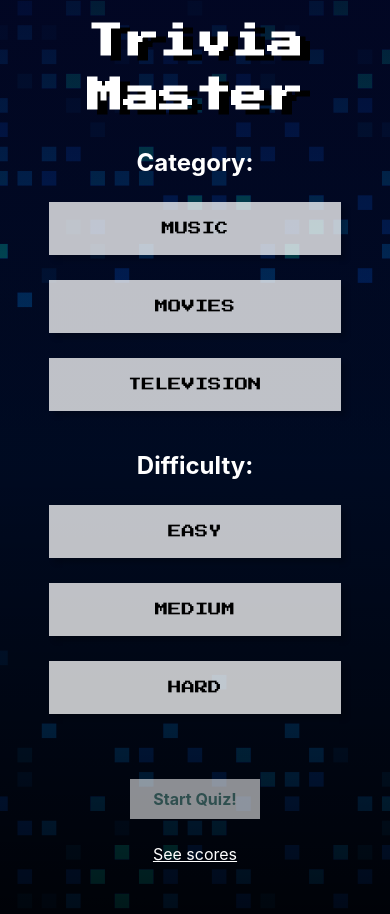
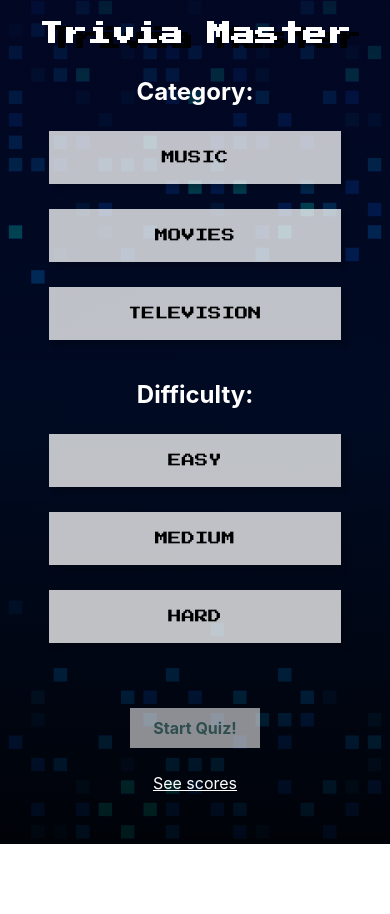
Before and after one commit to rademakerjohn1/Trivia-Master, a React (Create React App) app: page /#/ in a window 390 px wide. After the commit the page ends 844 px from the top, so only its background shows below. Built offline with nearby package versions, Linux system fonts and the light colour scheme; the HTML template or start-up script is replaced by a standard one.

Commit message:
adjustin font-sizes

```diff
--- a/src/components/Header/Header.css
+++ b/src/components/Header/Header.css
@@ -22,7 +22,7 @@
 
 @media screen and (max-width: 768px) {
     #header {
-        font-size: 2.25em;
+        font-size: 1.5em;
         margin-top: 15px;
     }
 }
--- a/src/components/Scores/Scores.css
+++ b/src/components/Scores/Scores.css
@@ -2,7 +2,7 @@
     display: flex;
     justify-content: center;
     color: white;
-    font-size: 24px;
+    font-size: 18px;
 }
 
 .score-text {
@@ -13,9 +13,3 @@
 #correct {
     margin-right: 20px;
 }
-
-/* @media screen and (max-width: 768px)  {
-    #score-container {
-        font-size: 24px;
-    }
-} */
```
